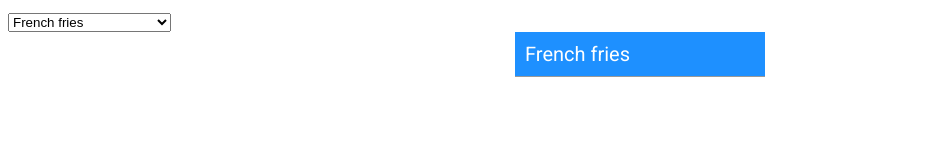
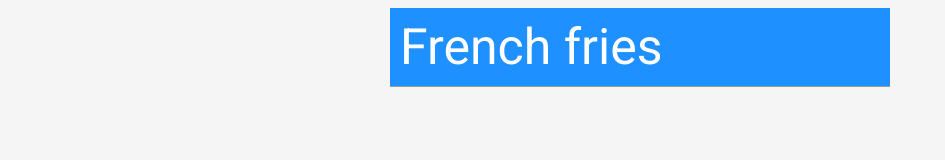
Before and after one commit to Reverlight/custom-select-menu, a plain HTML site: page index.html in a window 1280 px wide. Shown: the whole page, without its empty margins (0-945 px from the left). Drawn offline with Linux system fonts and the light colour scheme.

Commit message:
Set display: none to default-select Made custom-select bigger by changing font and width

```diff
--- a/style.css
+++ b/style.css
@@ -1,6 +1,11 @@
 body {
     font-family: Roboto, Arial, Helvetica, sans-serif;
-    font-size: 20px;
+    font-size: 50px;
+    background-color: whitesmoke;
+}
+
+#default-select {
+    display: none;
 }
 
 
@@ -13,8 +18,9 @@ body {
 }
 
 #custom-select {
-    width: 250px;
+    width: 500px;
     margin: 0 auto;
+
 }
 
 #custom-select div {
```
